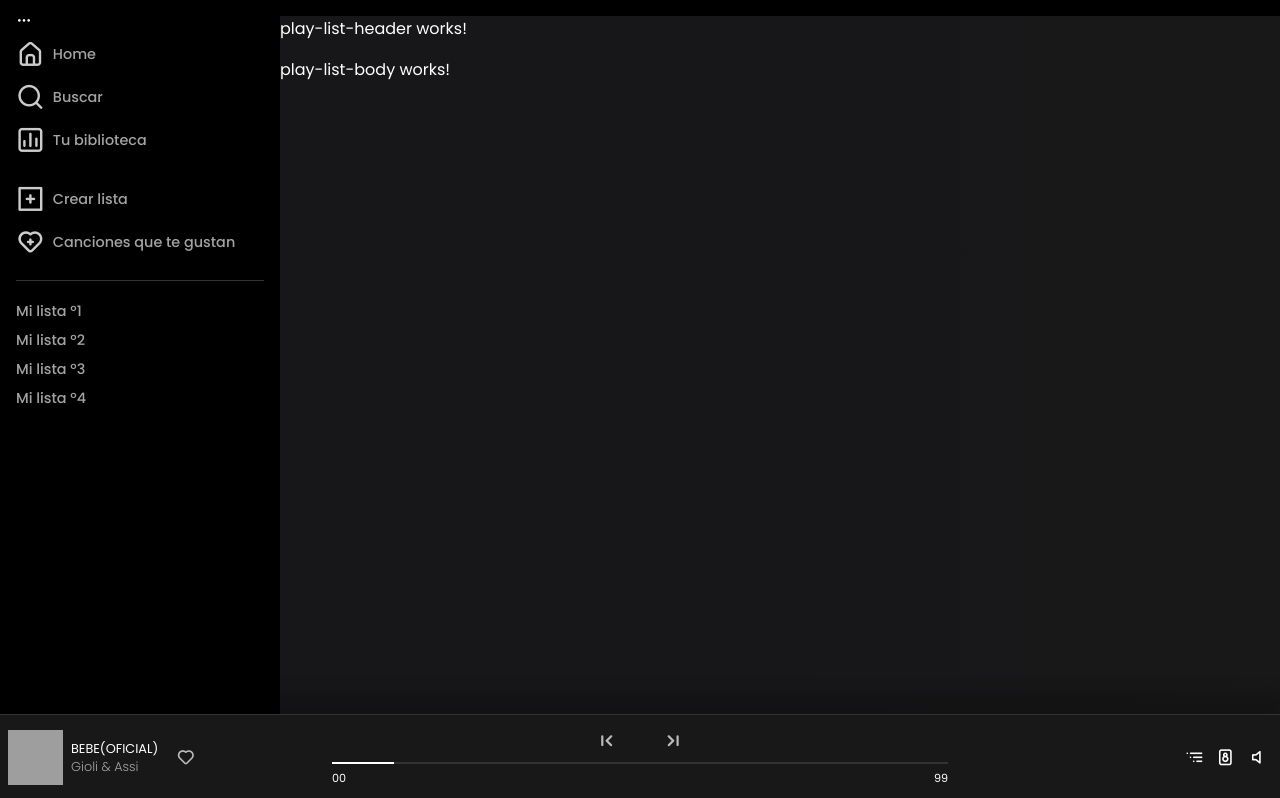
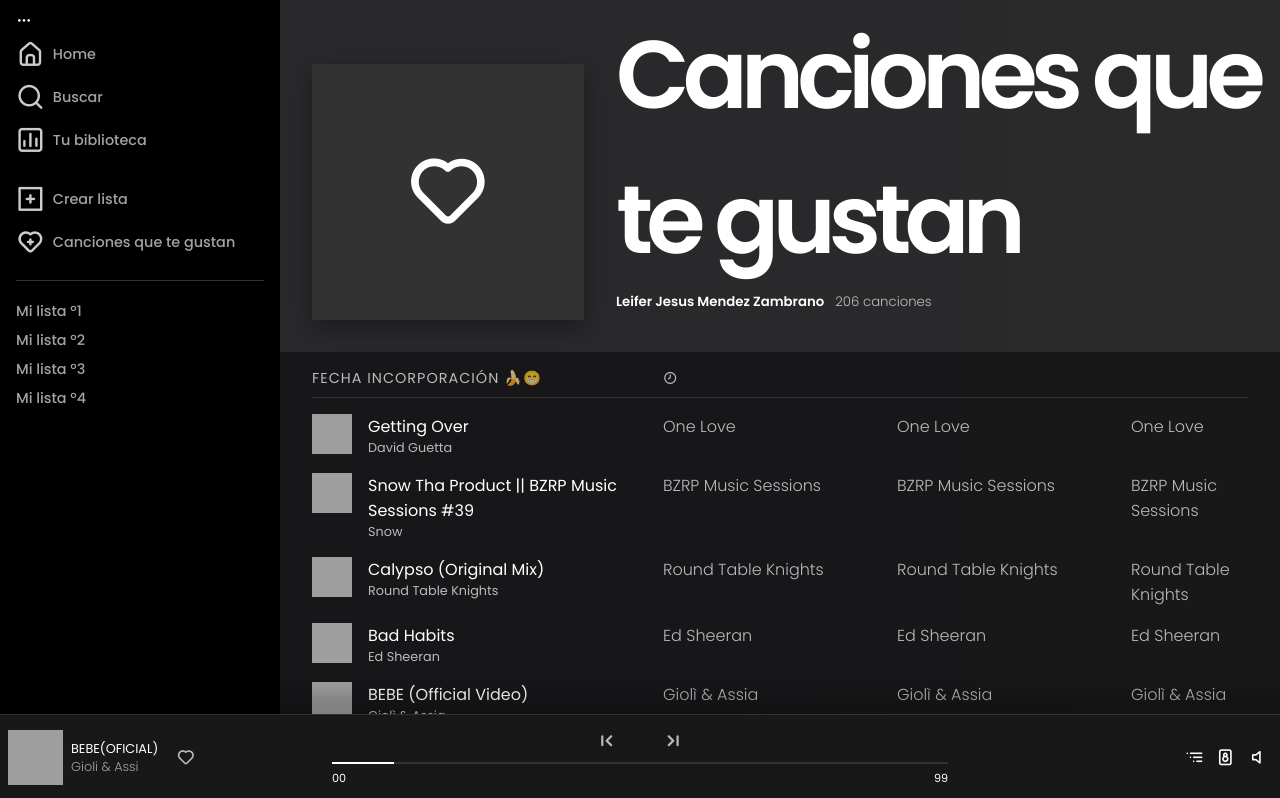
Before and after one commit to jcst2019/spotify-app, an Angular app: page /history in a window 1280 px wide. Shown: the top 798 px of the page. Built offline with nearby package versions, Linux system fonts and the light colour scheme; grey boxes are pictures that could not be loaded.

Commit message:
contexto(ng-template)

```diff
--- a/src/app/modules/favorites/pages/favorite-page/favorite-page.component.html
+++ b/src/app/modules/favorites/pages/favorite-page/favorite-page.component.html
@@ -1,2 +1,4 @@
-<p>favorite-page works!</p>
-dsdd
+<div class="favorites-page">
+    <app-play-list-header></app-play-list-header>
+    <app-play-list-body></app-play-list-body>
+</div>
--- a/src/app/shared/components/media-player/media-player.component.html
+++ b/src/app/shared/components/media-player/media-player.component.html
@@ -35,8 +35,10 @@
 
         <img [src]="mockCover.cover" alt="" class="cover">
         <div class="track-info">
-            <h3 class="track-title">{{mockCover?.name}}</h3>
-            <h5 class="track-title sub-title">{{mockCover?.album}}</h5>
+            <!-- <h3 class="track-title">{{mockCover?.name}}</h3> -->
+            <h3 class="track-title">{{mockCover.name}}</h3>
+            <!-- <h5 class="track-title sub-title">{{mockCover?.album}}</h5> -->
+            <h5 class="track-title sub-title">{{mockCover.album}}</h5>
         </div>
         <div class="track-like">
             <button class="btn-like">
--- a/src/app/shared/components/play-list-body/play-list-body.component.css
+++ b/src/app/shared/components/play-list-body/play-list-body.component.css
@@ -0,0 +1,56 @@
+.play-list-body {
+    padding: 1rem 2rem;
+}
+
+.play-list-table-header {
+    width: 100%;
+    list-style: none;
+    display: grid;
+    grid-template-columns: 3fr 2fr 2fr 1fr;
+    margin: 0;
+    padding: 0;
+    font-size: 90%;
+    letter-spacing: 1px;
+    border-bottom: solid 1px var(--color-2);
+    padding-bottom: .5rem;
+}
+
+.play-list-table-header li {
+    text-transform: uppercase;
+    color: var(--color-4);
+    opacity: .7;
+}
+
+.play-list-rows {
+    width: 100%;
+    list-style: none;
+    display: grid;
+    grid-template-columns: 3fr 2fr 2fr 1fr;
+    margin: 0;
+    padding: 1rem 0 0 0;
+}
+
+.play-list-rows .track-name-opacity {
+    opacity: .7;
+    font-weight: 300;
+}
+
+.cover-section {
+    display: flex;
+    padding: 0
+}
+
+.cover-section .cover-track {
+    width: 40px;
+    height: 40px;
+    object-fit: cover;
+}
+
+.cover-section .cover-info {
+    padding: 0 1rem;
+}
+
+.cover-section .cover-info .name-track-details {
+    font-size: 80%;
+    opacity: .7;
+}
--- a/src/app/shared/components/play-list-body/play-list-body.component.html
+++ b/src/app/shared/components/play-list-body/play-list-body.component.html
@@ -1 +1,37 @@
-<p>play-list-body works!</p>
+<div class="play-list-body">
+    <ul class="play-list-table-header">
+        <!-- <li (click)="changeSort('name')">Nombre ❤</li> -->
+        <!-- <li (click)="changeSort('album')">álbum 🆗</li> -->
+        <li>fecha incorporación 🍌😁</li>
+        <li><i class="uil uil-clock-eight"></i></li>
+    </ul>
+    <!-- <ul class="play-list-rows" *ngFor="let track of tracks |orderList:optionSort.property:optionSort.order"> -->
+    <ul class="play-list-rows" *ngFor="let track of tracks ">
+        <li class="track-name">
+            <ng-container *ngTemplateOutlet="coverSection;context:{track:track}"></ng-container>
+        </li>
+        <li class="track-name-opacity">
+            {{track.album}}
+        </li>
+        <li class="track-name-opacity">
+            {{track.album}}
+        </li>
+        <li class="track-name-opacity">
+            {{track.album}}
+        </li>
+
+    </ul>
+</div>
+
+<!--template del cover-->
+<ng-template #coverSection let-track="track">
+
+    <div class="cover-section">
+        <img appImgBroken class="cover-track" [src]="track.cover" [alt]="track.name">
+        <div class="cover-info">
+            <div class="name-track">{{track.name}}</div>
+            <div class="name-track-details">{{track.artist.name}}</div>
+        </div>
+    </div>
+
+</ng-template>
--- a/src/app/shared/components/play-list-body/play-list-body.component.ts
+++ b/src/app/shared/components/play-list-body/play-list-body.component.ts
@@ -1,10 +1,19 @@
-import { Component } from '@angular/core';
+import { Component, OnInit } from '@angular/core';
+import { TrackModel } from '@core/models/tracks.model';
+import * as dataRaw from '../../../data/tracks.json'
 
 @Component({
   selector: 'app-play-list-body',
   templateUrl: './play-list-body.component.html',
   styleUrl: './play-list-body.component.css'
 })
-export class PlayListBodyComponent {
+export class PlayListBodyComponent implements OnInit{
 
+  tracks: Array<TrackModel> = [];
+
+  ngOnInit(): void {
+    const {data}: any = (dataRaw as any).default;
+    console.log({data});
+    this.tracks=data;
+  }
 }
--- a/src/app/shared/components/play-list-header/play-list-header.component.css
+++ b/src/app/shared/components/play-list-header/play-list-header.component.css
@@ -0,0 +1,57 @@
+.play-list-header {
+    display: flex;
+    height: 18rem;
+    width: 100%;
+    padding-top: 3rem;
+    padding-bottom: 1rem;
+    background-color: #ffffff14;
+}
+
+.content-text {
+    padding: 1.5rem 0;
+    display: flex;
+    flex-direction: column;
+    justify-content: flex-end;
+}
+
+.cover {
+    position: relative;
+    width: 17rem;
+    padding: 1rem 2rem;
+    display: flex;
+    justify-content: center;
+}
+
+.cover .cover-mock {
+    height: 100%;
+    width: 18rem;
+    display: flex;
+    align-self: center;
+    justify-content: center;
+    align-items: center;
+    font-size: 5.5rem;
+    background-color: var(--color-2);
+    box-shadow: var(--shadow-1);
+}
+
+.content-text .title,
+.content-text .sub-title {
+    margin: 0;
+    font-weight: 600;
+}
+
+.content-text .title {
+    font-size: 6rem;
+    letter-spacing: -7px;
+}
+
+.content-text .small-text {
+    text-transform: uppercase;
+    font-weight: 500;
+}
+
+.content-text .count-tracks {
+    font-weight: 300;
+    opacity: .7;
+    padding-left: .5rem;
+}
--- a/src/app/shared/components/play-list-header/play-list-header.component.html
+++ b/src/app/shared/components/play-list-header/play-list-header.component.html
@@ -1 +1,12 @@
-<p>play-list-header works!</p>
+<div class="play-list-header">
+    <div class="cover">
+        <div class="cover-mock">
+            <i class="uil uil-heart"></i>
+        </div>
+    </div>
+    <div class="content-text">
+        <div class="small-text">Playlist</div>
+        <h1 class="title">Canciones que te gustan</h1>
+        <h5 class="sub-title">Leifer Jesus Mendez Zambrano <span class="count-tracks">206 canciones</span> </h5>
+    </div>
+</div>
```
Also changed, not shown: src/app/shared/components/play-list-header/play-list-header.component.ts (+6 -2 lines).
